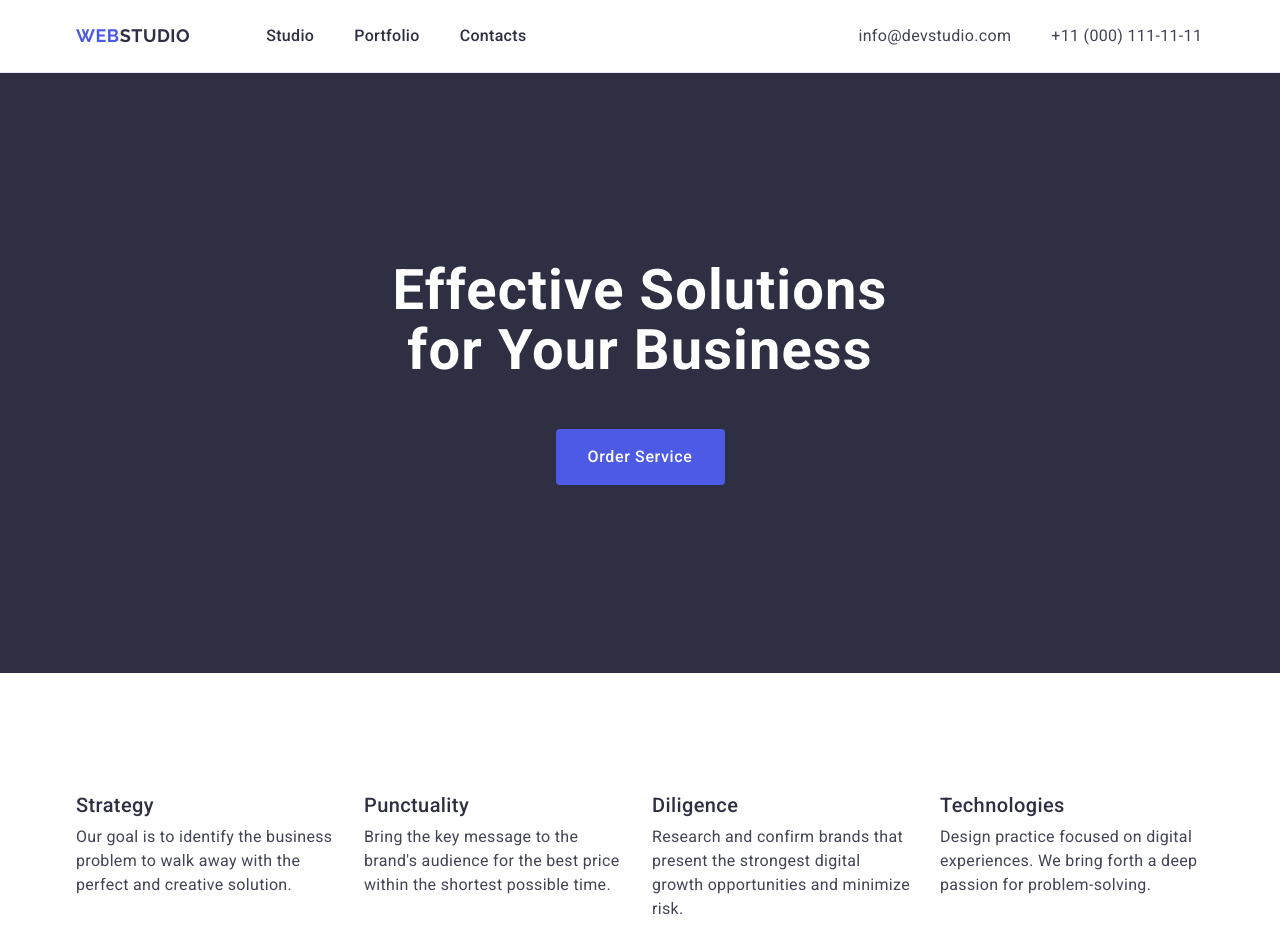
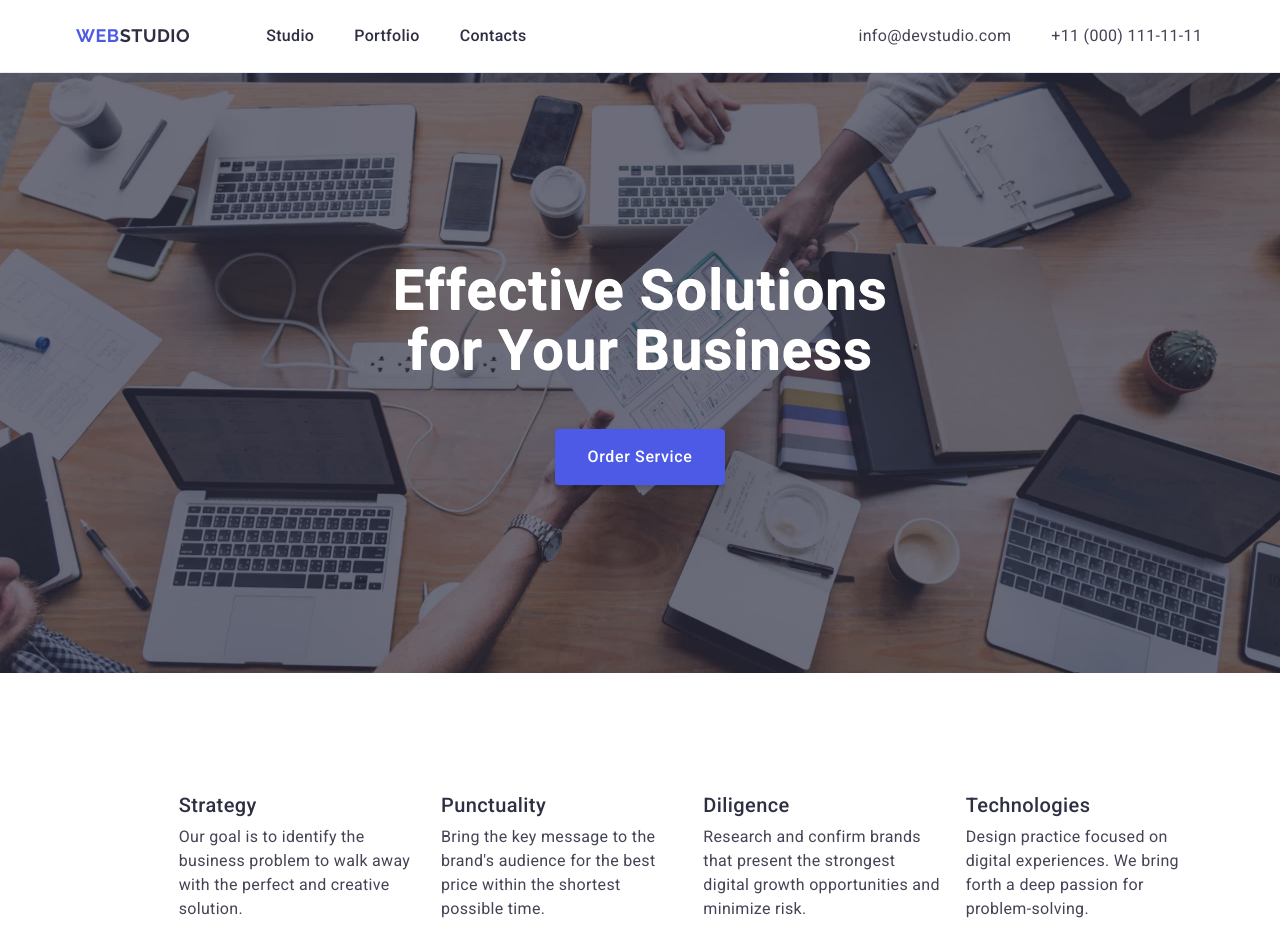
Before and after one commit to olha12melnychuk/goit-markup-hw-04, a plain HTML site: page index.html in a window 1280 px wide. Shown: the top 946 px of the page. Drawn offline with nearby package versions, Linux system fonts and the light colour scheme.

Commit message:
add background image

```diff
--- a/css/styles.css
+++ b/css/styles.css
@@ -110,6 +110,20 @@ a {
 .section-hero {
   padding-top: 188px;
   padding-bottom: 188px;
+  background-image: url(/images/hero_image.jpg);
+
+  /* check gradient */
+  background-image: linear-gradient(
+    to bottom,
+rgba(46, 47, 66, 0.7)
+rgba(46, 47, 66, 0.7)
+  ),
+  url(/images/hero_image.jpg);
+  /* check gradient */
+
+  background-repeat: no-repeat;
+  background-position: center;
+  background-size: cover;
 }
 
 .header {
--- a/index.html
+++ b/index.html
@@ -43,6 +43,7 @@
 
     <section class="section our-advantages">
       <div class="container">
+        <svg>
         <h2 class="visually-hidden">Our advantages</h2>
         <ul class="our-advantages-menu">
           <li class="our-advantages-menu-item">
```
Also changed, not shown: images/hero_image.jpg (added).
